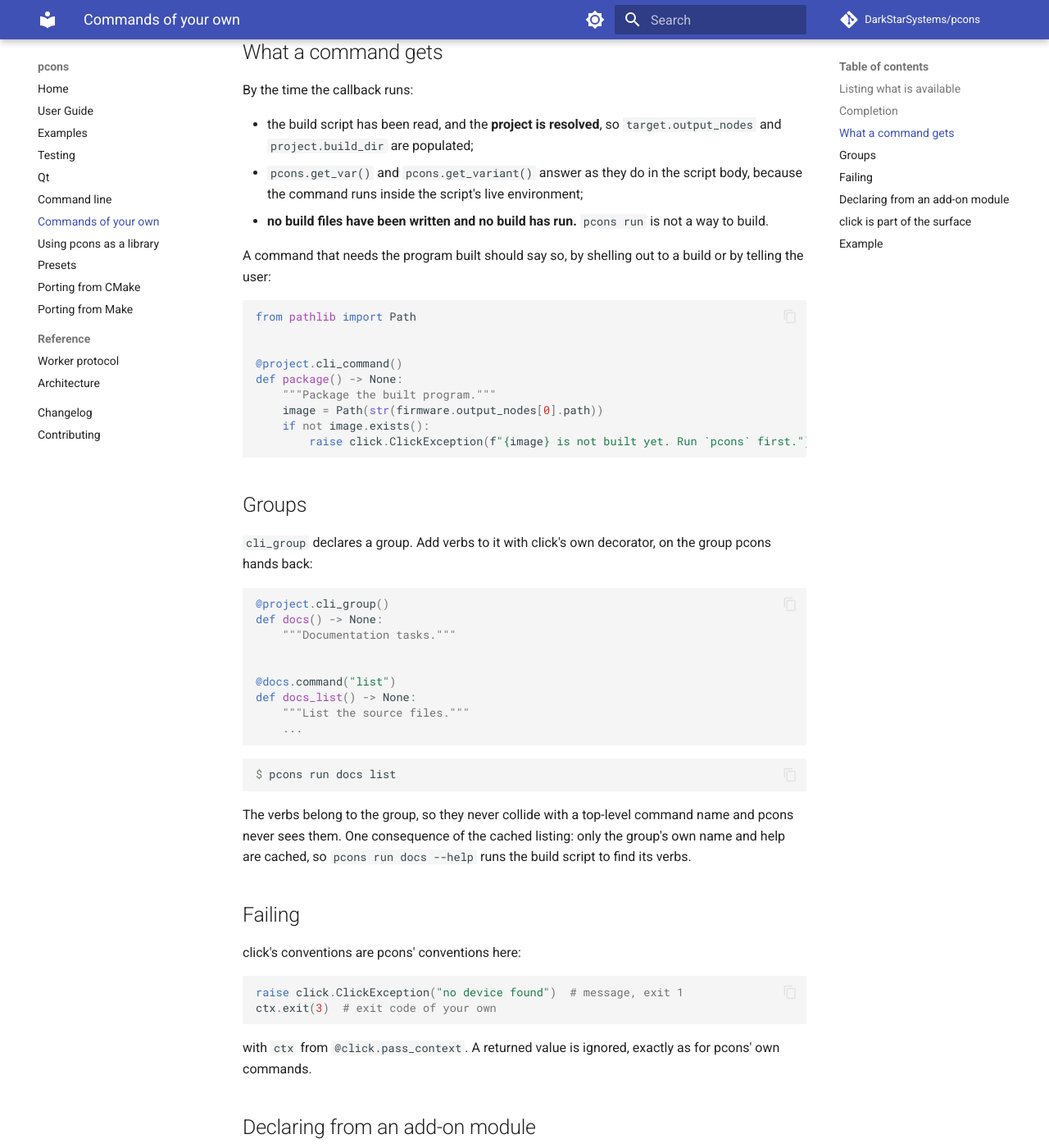
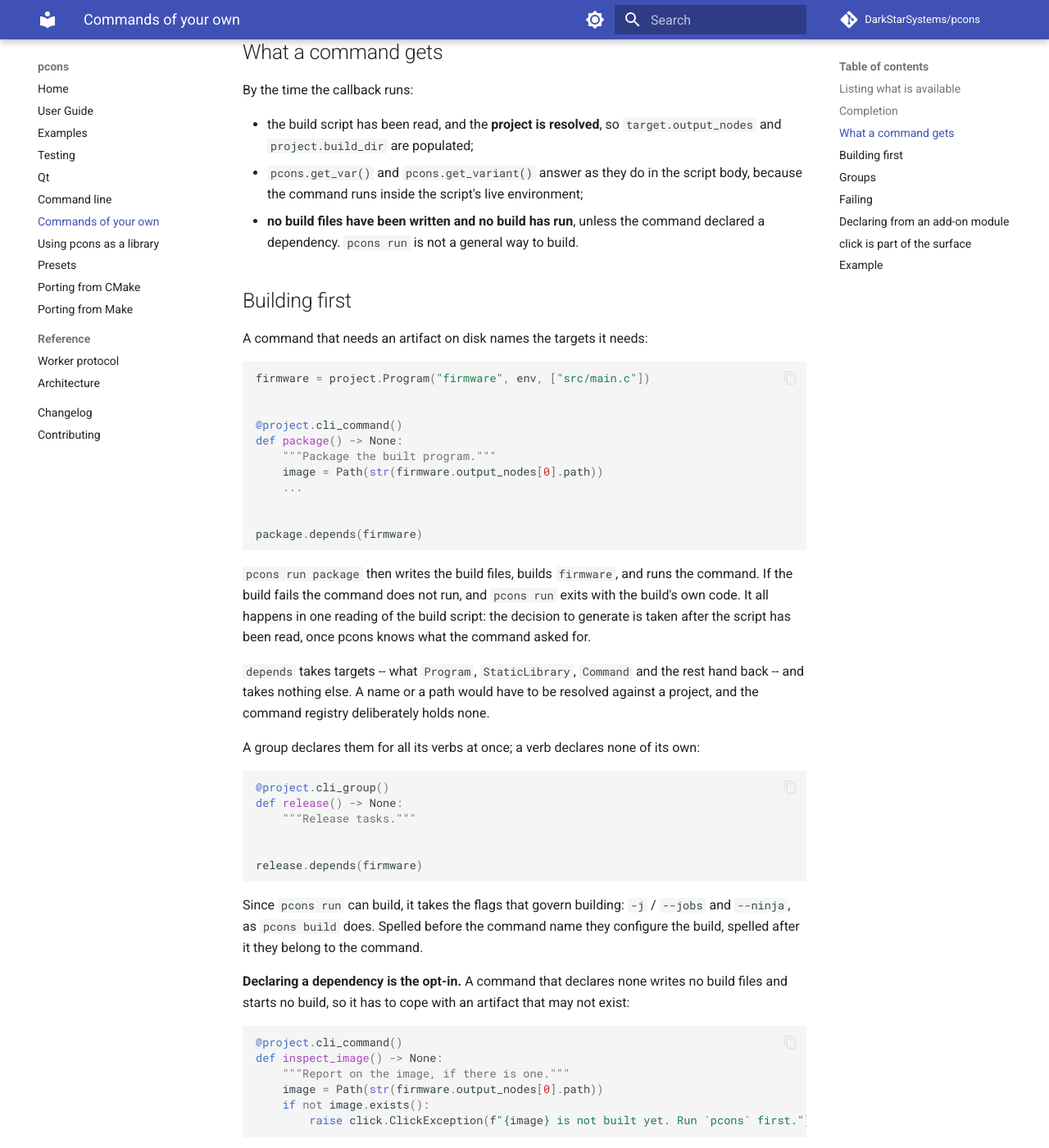
Before and after one commit to DarkStarSystems/pcons, an MkDocs documentation site: the page built from docs/user-commands.md, in a window 1280 px wide and 1400 px high, scrolled down 1757 px. Shown: the whole window at 82% size. Built offline with MkDocs 1.6.1 and Material for MkDocs 9.7.7, drawn with Linux system fonts in a browser that asks for light colours; comment, search, counter and statistics services are not loaded.

Commit message:
Show and document commands that build what they need
The feature was reachable but undocumented, and three places said the opposite:
that `pcons run` never builds. Each stated the whole contract, so a half-update
would have left them disagreeing.

The type annotations mattered more than expected. Both decorators were declared
as returning click's own Command and Group, so `depends` was invisible to a
type checker and any user running one saw an unresolved-attribute error on the
line that declares a dependency. They now name the classes that actually come
back, with the escape hatch noted: passing cls replaces the class and the
annotation stops describing the result.

- Added examples/68_command_dependencies, whose verification throws the whole
  build directory away and then asks for the command, so it fails if the
  feature is reverted.
- Rewrote "What a command gets" in the user commands page around depends, and
  kept the existence-check version as what a command declaring nothing does.
- Retold example 65 as the other choice, pointing at 68.
- Narrowed the return types of cli_command and cli_group, and of the Project
  methods that wrap them.

````diff
--- a/docs/user-commands.md
+++ b/docs/user-commands.md
@@ -84,19 +84,61 @@ By the time the callback runs:
   `target.output_nodes` and `project.build_dir` are populated;
 - `pcons.get_var()` and `pcons.get_variant()` answer as they do in the script
   body, because the command runs inside the script's live environment;
-- **no build files have been written and no build has run.** `pcons run` is not
-  a way to build.
+- **no build files have been written and no build has run**, unless the command
+  declared a dependency. `pcons run` is not a general way to build.
 
-A command that needs the program built should say so, by shelling out to a build
-or by telling the user:
+## Building first
+
+A command that needs an artifact on disk names the targets it needs:
 
 ```python
-from pathlib import Path
+firmware = project.Program("firmware", env, ["src/main.c"])
 
 
 @project.cli_command()
 def package() -> None:
     """Package the built program."""
+    image = Path(str(firmware.output_nodes[0].path))
+    ...
+
+
+package.depends(firmware)
+```
+
+`pcons run package` then writes the build files, builds `firmware`, and runs the
+command. If the build fails the command does not run, and `pcons run` exits with
+the build's own code. It all happens in one reading of the build script: the
+decision to generate is taken after the script has been read, once pcons knows
+what the command asked for.
+
+`depends` takes targets -- what `Program`, `StaticLibrary`, `Command` and the
+rest hand back -- and takes nothing else. A name or a path would have to be
+resolved against a project, and the command registry deliberately holds none.
+
+A group declares them for all its verbs at once; a verb declares none of its
+own:
+
+```python
+@project.cli_group()
+def release() -> None:
+    """Release tasks."""
+
+
+release.depends(firmware)
+```
+
+Since `pcons run` can build, it takes the flags that govern building: `-j` /
+`--jobs` and `--ninja`, as `pcons build` does. Spelled before the command name
+they configure the build, spelled after it they belong to the command.
+
+**Declaring a dependency is the opt-in.** A command that declares none writes no
+build files and starts no build, so it has to cope with an artifact that may not
+exist:
+
+```python
+@project.cli_command()
+def inspect_image() -> None:
+    """Report on the image, if there is one."""
     image = Path(str(firmware.output_nodes[0].path))
     if not image.exists():
         raise click.ClickException(f"{image} is not built yet. Run `pcons` first.")
````
Also changed, not shown: docs/examples.md (+1 -0 lines), docs/user-guide.md (+3 -2 lines), examples/65_user_commands/README.md (+5 -4 lines), examples/68_command_dependencies/README.md (added, +54 -0 lines), 7 other files.
